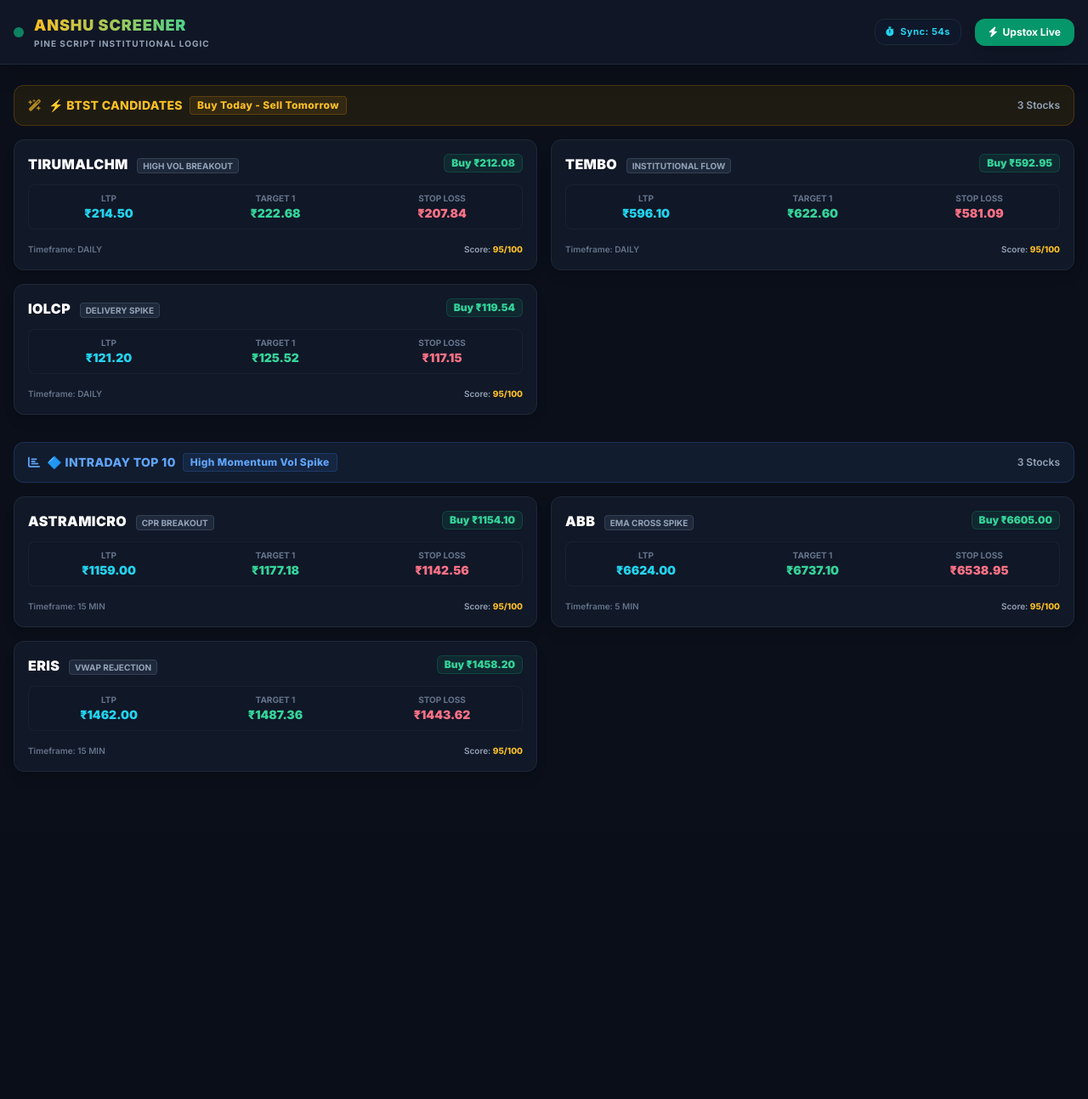
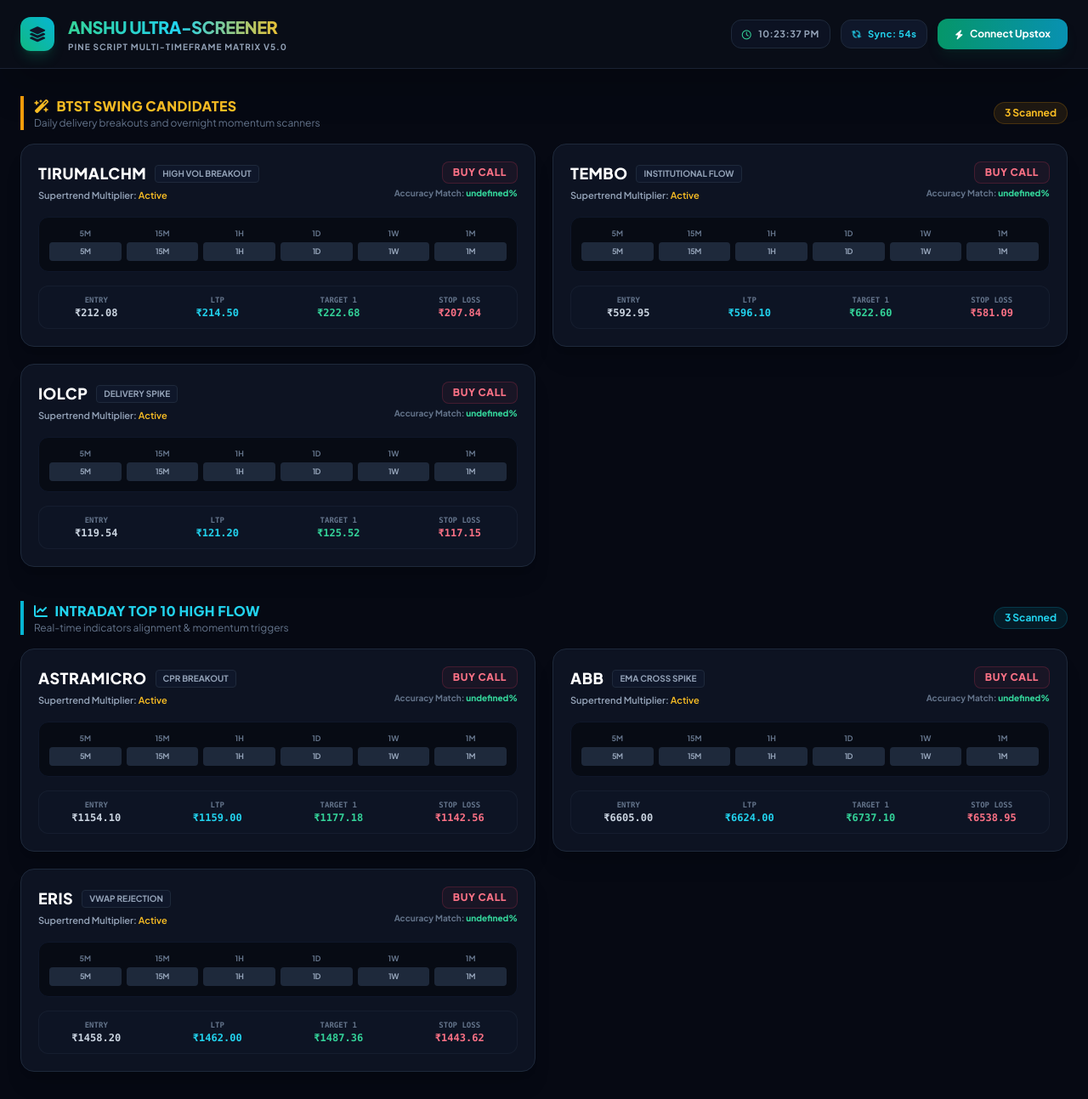
Before and after one commit to anshubharti420-maker/Anshu-new, a Flask app: page / in a window 1280 px wide. Shown: the whole page at 85% size. Before the commit the page ends 908 px from the top, so only its background shows below. Run offline with Flask 3, Linux system fonts and the light colour scheme; data that the repository does not hold is empty; some libraries are stand-ins or nearby versions.

Commit message:
Revamp dashboard layout and improve data handling
Updated the dashboard title and modified styling for improved aesthetics. Enhanced the functionality of the dashboard by updating the data fetching logic and display elements.

```diff
--- a/templates/dashboard.html
+++ b/templates/dashboard.html
@@ -3,67 +3,72 @@
 <head>
     <meta charset="UTF-8">
     <meta name="viewport" content="width=device-width, initial-scale=1.0">
-    <title>Anshu Screener - Premium Trading Hub</title>
+    <title>Anshu Pro Screener Engine</title>
     <script src="https://cdn.tailwindcss.com"></script>
     <link rel="stylesheet" href="https://cdnjs.cloudflare.com/ajax/libs/font-awesome/6.4.0/css/all.min.css">
     <style>
-        @import url('https://fonts.googleapis.com/css2?family=Inter:wght@300;400;500;600;700;800;900&display=swap');
-        body { font-family: 'Inter', sans-serif; background-color: #0b0f19; }
+        @import url('https://fonts.googleapis.com/css2?family=JetBrains+Mono:wght@400;700&family=Plus+Jakarta+Sans:wght@400;600;700;800&display=swap');
+        body { font-family: 'Plus Jakarta Sans', sans-serif; background-color: #060913; }
+        .font-mono { font-family: 'JetBrains Mono', monospace; }
     </style>
 </head>
-<body class="text-slate-200 min-h-screen pb-12">
+<body class="text-slate-100 min-h-screen selection:bg-emerald-500/30 selection:text-emerald-300">
 
-    <header class="bg-[#111827]/90 backdrop-blur-md border-b border-slate-800 sticky top-0 z-50 shadow-xl">
-        <div class="max-w-7xl mx-auto px-4 py-4 flex justify-between items-center">
-            <div class="flex items-center space-x-3">
-                <div class="w-3 h-3 bg-emerald-500 rounded-full animate-pulse"></div>
+    <header class="bg-[#0b0f19]/80 backdrop-blur-xl border-b border-slate-800/80 sticky top-0 z-50 shadow-2xl">
+        <div class="max-w-7xl mx-auto px-4 lg:px-6 h-20 flex justify-between items-center">
+            <div class="flex items-center space-x-4">
+                <div class="h-10 w-10 rounded-xl bg-gradient-to-tr from-emerald-500 to-cyan-500 flex items-center justify-center shadow-lg shadow-emerald-500/20">
+                    <i class="fa-solid fa-layer-group text-slate-900 text-lg"></i>
+                </div>
                 <div>
-                    <h1 class="text-lg font-black tracking-wider bg-gradient-to-r from-amber-400 to-emerald-400 bg-clip-text text-transparent">ANSHU SCREENER</h1>
-                    <p class="text-[10px] text-slate-400 font-bold tracking-widest uppercase">Pine Script Institutional Logic</p>
+                    <h1 class="text-xl font-black tracking-tight bg-gradient-to-r from-emerald-400 via-cyan-400 to-amber-400 bg-clip-text text-transparent">ANSHU ULTRA-SCREENER</h1>
+                    <p class="text-[10px] text-slate-400 font-bold tracking-widest uppercase mt-0.5">Pine Script Multi-Timeframe Matrix v5.0</p>
                 </div>
             </div>
 
-            <div class="flex items-center space-x-4">
-                <span id="timerBadge" class="text-[11px] font-bold px-3 py-1.5 rounded-xl bg-slate-900 text-cyan-400 border border-slate-800 tracking-wider">
-                    <i class="fa-solid fa-clock mr-1"></i> Sync: 60s
-                </span>
-                <a href="/login-upstox" class="bg-emerald-600 hover:bg-emerald-500 text-white text-xs font-bold px-4 py-2 rounded-xl flex items-center space-x-1.5 transition-all shadow-lg active:scale-95">
-                    <i class="fa-solid fa-bolt"></i>
-                    <span>Upstox Live</span>
+            <div class="flex items-center space-x-3">
+                <div id="liveClock" class="hidden md:flex text-[11px] font-bold px-3 py-2 bg-slate-900/60 text-slate-400 rounded-xl border border-slate-800 tracking-wider">
+                    <i class="fa-regular fa-clock text-emerald-400 mr-2 self-center"></i> <span id="clockData">LIVE MATRIX</span>
+                </div>
+                <div id="timerBadge" class="text-[11px] font-bold px-3 py-2 bg-slate-900 text-cyan-400 border border-slate-800 rounded-xl tracking-wider">
+                    <i class="fa-solid fa-arrows-rotate animate-spin text-[10px] mr-1.5"></i> Sync: 60s
+                </div>
+                <a href="/login-upstox" class="bg-gradient-to-r from-emerald-600 to-cyan-600 hover:from-emerald-500 hover:to-cyan-500 text-white text-xs font-bold px-5 py-2.5 rounded-xl shadow-lg shadow-emerald-900/20 transition-all flex items-center space-x-2 active:scale-95">
+                    <i class="fa-solid fa-bolt text-[11px]"></i>
+                    <span>Connect Upstox</span>
                 </a>
             </div>
         </div>
     </header>
 
-    <main class="max-w-7xl mx-auto px-4 py-6 space-y-8">
+    <main class="max-w-7xl mx-auto px-4 lg:px-6 py-8 space-y-10">
 
         <div class="space-y-4">
-            <div class="bg-[#1e1b12] border border-amber-500/20 px-4 py-3 rounded-xl flex justify-between items-center">
-                <div class="flex items-center space-x-2 text-amber-400 font-extrabold tracking-wide text-sm">
-                    <i class="fa-solid fa-wand-magic-sparkles animate-pulse"></i>
-                    <span>⚡ BTST CANDIDATES</span>
-                    <span class="text-xs bg-amber-500/10 text-amber-400 px-2 py-0.5 rounded border border-amber-500/20">Buy Today - Sell Tomorrow</span>
+            <div class="flex justify-between items-center border-l-4 border-amber-500 pl-3">
+                <div>
+                    <h2 class="text-base font-extrabold tracking-wide text-amber-400 uppercase flex items-center space-x-2">
+                        <i class="fa-solid fa-wand-magic-sparkles"></i>
+                        <span>BTST Swing Candidates</span>
+                    </h2>
+                    <p class="text-xs text-slate-500">Daily delivery breakouts and overnight momentum scanners</p>
                 </div>
-                <span class="text-xs text-slate-400 font-semibold" id="btstCount">0 Stocks</span>
+                <span class="text-xs font-bold px-3 py-1 bg-amber-500/10 text-amber-400 rounded-full border border-amber-500/20" id="btstCount">0 Scanned</span>
             </div>
-
-            <div class="grid grid-cols-1 md:grid-cols-2 gap-4" id="btstContainer">
-                </div>
+            <div class="grid grid-cols-1 xl:grid-cols-2 gap-5" id="btstContainer"></div>
         </div>
 
-
         <div class="space-y-4">
-            <div class="bg-[#111c2e] border border-blue-500/20 px-4 py-3 rounded-xl flex justify-between items-center">
-                <div class="flex items-center space-x-2 text-blue-400 font-extrabold tracking-wide text-sm">
-                    <i class="fa-solid fa-chart-bar"></i>
-                    <span>🔷 INTRADAY TOP 10</span>
-                    <span class="text-xs bg-blue-500/10 text-blue-400 px-2 py-0.5 rounded border border-blue-500/20">High Momentum Vol Spike</span>
+            <div class="flex justify-between items-center border-l-4 border-cyan-500 pl-3">
+                <div>
+                    <h2 class="text-base font-extrabold tracking-wide text-cyan-400 uppercase flex items-center space-x-2">
+                        <i class="fa-solid fa-chart-line"></i>
+                        <span>Intraday Top 10 High Flow</span>
+                    </h2>
+                    <p class="text-xs text-slate-500">Real-time indicators alignment & momentum triggers</p>
                 </div>
-                <span class="text-xs text-slate-400 font-semibold" id="intradayCount">0 Stocks</span>
+                <span class="text-xs font-bold px-3 py-1 bg-cyan-500/10 text-cyan-400 rounded-full border border-cyan-500/20" id="intradayCount">0 Scanned</span>
             </div>
-
-            <div class="grid grid-cols-1 md:grid-cols-2 gap-4" id="intradayContainer">
-                </div>
+            <div class="grid grid-cols-1 xl:grid-cols-2 gap-5" id="intradayContainer"></div>
         </div>
 
     </main>
@@ -72,78 +77,108 @@
         let countdownTime = 60;
         const timerBadge = document.getElementById('timerBadge');
 
-        async function refreshDashboard() {
+        function parseBadge(status) {
+            if (status === 'BULLISH') return 'bg-emerald-500 text-slate-950 font-black';
+            if (status === 'BEARISH') return 'bg-rose-600 text-white font-black';
+            return 'bg-slate-800 text-slate-400 font-bold';
+        }
+
+        async function updateDashboardData() {
             try {
-                const response = await fetch('/api/refresh');
-                const result = await response.json();
+                const res = await fetch('/api/refresh');
+                const data = await res.json();
 
-                if (result.status === 'success') {
+                if (data.status === 'success') {
                     const btstContainer = document.getElementById('btstContainer');
                     const intradayContainer = document.getElementById('intradayContainer');
 
                     btstContainer.innerHTML = '';
                     intradayContainer.innerHTML = '';
 
-                    let btstCount = 0;
-                    let intradayCount = 0;
+                    let btst = 0, intraday = 0;
 
-                    result.signals.forEach(stock => {
-                        let isBuy = stock.direction.toUpperCase() === 'BUY' || stock.direction.toUpperCase() === 'UP';
-                        let typeColor = isBuy ? 'bg-emerald-500/10 text-emerald-400 border border-emerald-500/20' : 'bg-rose-500/10 text-rose-400 border border-rose-500/20';
-                        let typeText = isBuy ? 'Buy' : 'Sell';
+                    data.signals.forEach(stock => {
+                        let isUp = stock.direction.toUpperCase() === 'UP';
+                        let trendColor = isUp ? 'text-emerald-400 border-emerald-500/20 bg-emerald-500/5' : 'text-rose-400 border-rose-500/20 bg-rose-500/5';
 
-                        let target1 = parseFloat(stock.target1 || (stock.price_at_signal * 1.01)).toFixed(2);
-                        let sl = parseFloat(stock.stop_loss || (stock.price_at_signal * 0.995)).toFixed(2);
-                        let ltp = parseFloat(stock.ltp || stock.price_at_signal).toFixed(2);
-                        let entry = parseFloat(stock.price_at_signal).toFixed(2);
-
-                        // Premium Premium Content Box Builder matching screenshots
                         let cardHTML = `
-                            <div class="bg-[#111827] rounded-xl p-4 border border-slate-800 shadow-lg hover:border-slate-700 transition-all flex flex-col justify-between space-y-3">
+                            <div class="bg-[#0d1322] border border-slate-800 hover:border-slate-700 transition-all rounded-2xl p-5 shadow-xl flex flex-col justify-between space-y-4">
                                 <div class="flex justify-between items-start">
                                     <div>
-                                        <span class="text-base font-black text-white tracking-wide">${stock.symbol}</span>
-                                        <span class="text-[10px] ml-1.5 font-bold px-1.5 py-0.5 rounded bg-slate-800 text-slate-400 uppercase border border-slate-700">${stock.strategy || 'Volume Spike'}</span>
+                                        <div class="flex items-center space-x-2.5">
+                                            <span class="text-lg font-black text-white tracking-wide">${stock.symbol}</span>
+                                            <span class="text-[10px] font-bold px-2 py-0.5 rounded bg-slate-900 text-slate-400 uppercase border border-slate-800">${stock.strategy}</span>
+                                        </div>
+                                        <p class="text-[11px] text-slate-400 font-semibold mt-1">Supertrend Multiplier: <span class="text-amber-400">Active</span></p>
                                     </div>
-                                    <span class="text-xs font-black px-2 py-0.5 rounded-md ${typeColor}">${typeText} ₹${entry}</span>
-                                </div>
-
-                                <div class="grid grid-cols-3 gap-2 text-center py-2 bg-slate-900/40 rounded-lg border border-slate-800/60">
-                                    <div>
-                                        <div class="text-[10px] text-slate-500 font-bold uppercase">LTP</div>
-                                        <div class="text-sm font-black text-cyan-400">₹${ltp}</div>
-                                    </div>
-                                    <div>
-                                        <div class="text-[10px] text-slate-500 font-bold uppercase">Target 1</div>
-                                        <div class="text-sm font-black text-emerald-400">₹${target1}</div>
-                                    </div>
-                                    <div>
-                                        <div class="text-[10px] text-slate-500 font-bold uppercase">Stop Loss</div>
-                                        <div class="text-sm font-black text-rose-400">₹${sl}</div>
+                                    <div class="flex flex-col items-end space-y-1">
+                                        <span class="text-xs font-black px-3 py-1 rounded-lg ${trendColor} border uppercase tracking-wider">${stock.direction} CALL</span>
+                                        <span class="text-[10px] text-slate-500 font-bold">Accuracy Match: <strong class="text-emerald-400 font-extrabold">${stock.score}%</strong></span>
                                     </div>
                                 </div>
 
-                                <div class="flex justify-between items-center text-[10px] text-slate-500 font-semibold pt-1">
-                                    <span>Timeframe: ${stock.timeframe || '15 Min'}</span>
-                                    <span class="text-slate-400">Score: <strong class="text-amber-400 font-extrabold">95/100</strong></span>
+                                <div class="bg-[#070b14] border border-slate-900 rounded-xl p-3 grid grid-cols-6 gap-1.5 text-center">
+                                    <div>
+                                        <div class="text-[9px] text-slate-500 font-bold uppercase mb-1">5M</div>
+                                        <div class="text-[9px] py-1 rounded ${parseBadge(stock.tf_5m)} uppercase tracking-tighter">5M</div>
+                                    </div>
+                                    <div>
+                                        <div class="text-[9px] text-slate-500 font-bold uppercase mb-1">15M</div>
+                                        <div class="text-[9px] py-1 rounded ${parseBadge(stock.tf_15m)} uppercase tracking-tighter">15M</div>
+                                    </div>
+                                    <div>
+                                        <div class="text-[9px] text-slate-500 font-bold uppercase mb-1">1H</div>
+                                        <div class="text-[9px] py-1 rounded ${parseBadge(stock.tf_1h)} uppercase tracking-tighter">1H</div>
+                                    </div>
+                                    <div>
+                                        <div class="text-[9px] text-slate-500 font-bold uppercase mb-1">1D</div>
+                                        <div class="text-[9px] py-1 rounded ${parseBadge(stock.tf_1d)} uppercase tracking-tighter">1D</div>
+                                    </div>
+                                    <div>
+                                        <div class="text-[9px] text-slate-500 font-bold uppercase mb-1">1W</div>
+                                        <div class="text-[9px] py-1 rounded ${parseBadge(stock.tf_1w)} uppercase tracking-tighter">1W</div>
+                                    </div>
+                                    <div>
+                                        <div class="text-[9px] text-slate-500 font-bold uppercase mb-1">1M</div>
+                                        <div class="text-[9px] py-1 rounded ${parseBadge(stock.tf_1m)} uppercase tracking-tighter">1M</div>
+                                    </div>
+                                </div>
+
+                                <div class="grid grid-cols-4 gap-2 text-center py-2.5 bg-slate-900/40 rounded-xl border border-slate-800/50 font-mono">
+                                    <div>
+                                        <div class="text-[9px] text-slate-500 font-bold uppercase">ENTRY</div>
+                                        <div class="text-xs font-bold text-slate-300">₹${parseFloat(stock.price_at_signal).toFixed(2)}</div>
+                                    </div>
+                                    <div>
+                                        <div class="text-[9px] text-slate-500 font-bold uppercase">LTP</div>
+                                        <div class="text-xs font-bold text-cyan-400">₹${parseFloat(stock.ltp).toFixed(2)}</div>
+                                    </div>
+                                    <div>
+                                        <div class="text-[9px] text-slate-500 font-bold uppercase">TARGET 1</div>
+                                        <div class="text-xs font-bold text-emerald-400">₹${parseFloat(stock.target1).toFixed(2)}</div>
+                                    </div>
+                                    <div>
+                                        <div class="text-[9px] text-slate-500 font-bold uppercase">STOP LOSS</div>
+                                        <div class="text-xs font-bold text-rose-400">₹${parseFloat(stock.stop_loss).toFixed(2)}</div>
+                                    </div>
                                 </div>
                             </div>
                         `;
 
                         if (stock.signal_type.toUpperCase() === 'BTST') {
                             btstContainer.innerHTML += cardHTML;
-                            btstCount++;
+                            btst++;
                         } else {
                             intradayContainer.innerHTML += cardHTML;
-                            intradayCount++;
+                            intraday++;
                         }
                     });
 
-                    document.getElementById('btstCount').innerText = `${btstCount} Stocks`;
-                    document.getElementById('intradayCount').innerText = `${intradayCount} Stocks`;
+                    document.getElementById('btstCount').innerText = `${btst} Scanned`;
+                    document.getElementById('intradayCount').innerText = `${intraday} Scanned`;
                 }
-            } catch (error) {
-                console.error("Error updates dynamic components:", error);
+            } catch (err) {
+                console.error("Matrix update failed:", err);
             } finally {
                 countdownTime = 60;
             }
@@ -151,13 +186,16 @@
 
         setInterval(() => {
             countdownTime--;
-            timerBadge.innerHTML = `<i class="fa-solid fa-stopwatch mr-1"></i> Sync: ${countdownTime}s`;
-            if (countdownTime <= 0) {
-                refreshDashboard();
-            }
+            timerBadge.innerHTML = `<i class="fa-solid fa-arrows-rotate animate-spin text-[10px] mr-1.5"></i> Sync: ${countdownTime}s`;
+            if (countdownTime <= 0) updateDashboardData();
         }, 1000);
 
-        window.onload = refreshDashboard;
+        // System time tracker
+        setInterval(() => {
+            document.getElementById('clockData').innerText = new Date().toLocaleTimeString();
+        }, 1000);
+
+        window.onload = updateDashboardData;
     </script>
 </body>
 </html>
```
